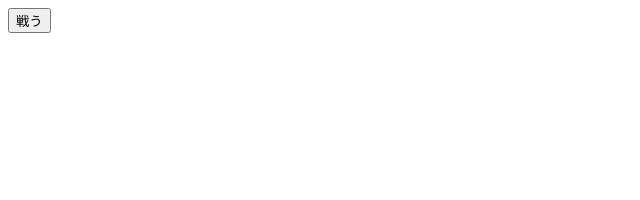
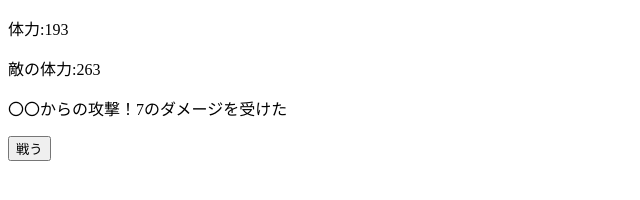
Before and after one commit to deru0u0/A-turn-based-battle-game, a plain HTML site: page index.html in a window 1280 px wide. Both pictures are taken after a click on the button "戦う". Shown: the whole page, without its empty margins (0-640 px from the left). Drawn offline with Linux system fonts and the light colour scheme.

Commit message:
ボタン処理と攻撃を受けた時と与えた時の処理を書いた

```diff
--- a/index.html
+++ b/index.html
@@ -1,5 +1,5 @@
 <!DOCTYPE html>
-<html lang="en">
+<html lang="ja">
 <head>
     <meta charset="UTF-8">
     <meta name="viewport" content="width=device-width, initial-scale=1.0">
@@ -8,9 +8,12 @@
 <body>
     <header></header>
     <main>
-        <span id="fitness"></span>
-        <span id="enemy-fitness"></span>
-        <input type="button" id="start-button" value="戦う">
+        <p id="fitness"></p>
+        <p id="enemy-fitness"></p>
+        <span></span>
+        <p>
+            <input type="button" id="attack-button" value="戦う">
+        </p>
     </main>
     <script src="./main.js"></script>
 </body>
--- a/main.js
+++ b/main.js
@@ -0,0 +1,37 @@
+'use strict';
+{
+    const msgArray = [
+        '〇〇の攻撃。',
+        '〇〇からの攻撃！'
+
+    ]
+    let fitness = 200;
+    let enemyFitness = 300;
+    const fitnessResult = document.getElementById('fitness');
+    const enemyFitnessResult = document.getElementById('enemy-fitness');
+    const message = document.querySelector('span');
+    update();
+
+    function update() {
+        fitnessResult.textContent = `体力:${fitness}`;
+        enemyFitnessResult.textContent = `敵の体力:${enemyFitness}`;
+    }
+    function enemyAttack() {
+        const r_enemyAttack = Math.floor(Math.random()*20);
+        fitness = fitness - r_enemyAttack;
+        message.textContent = `${msgArray[1]}${r_enemyAttack}のダメージを受けた`;
+        update();
+    }
+    const attackButton = document.getElementById('attack-button');
+    attackButton.addEventListener('click', ()=> {
+        const r_attack = Math.floor(Math.random()*40);
+        enemyFitness = enemyFitness - r_attack;
+        update();
+        message.textContent = `${msgArray[0]}${r_attack}のダメージ`;
+        setTimeout(()=>{
+            enemyAttack();
+
+        },1000);
+
+    },false);
+}
```
